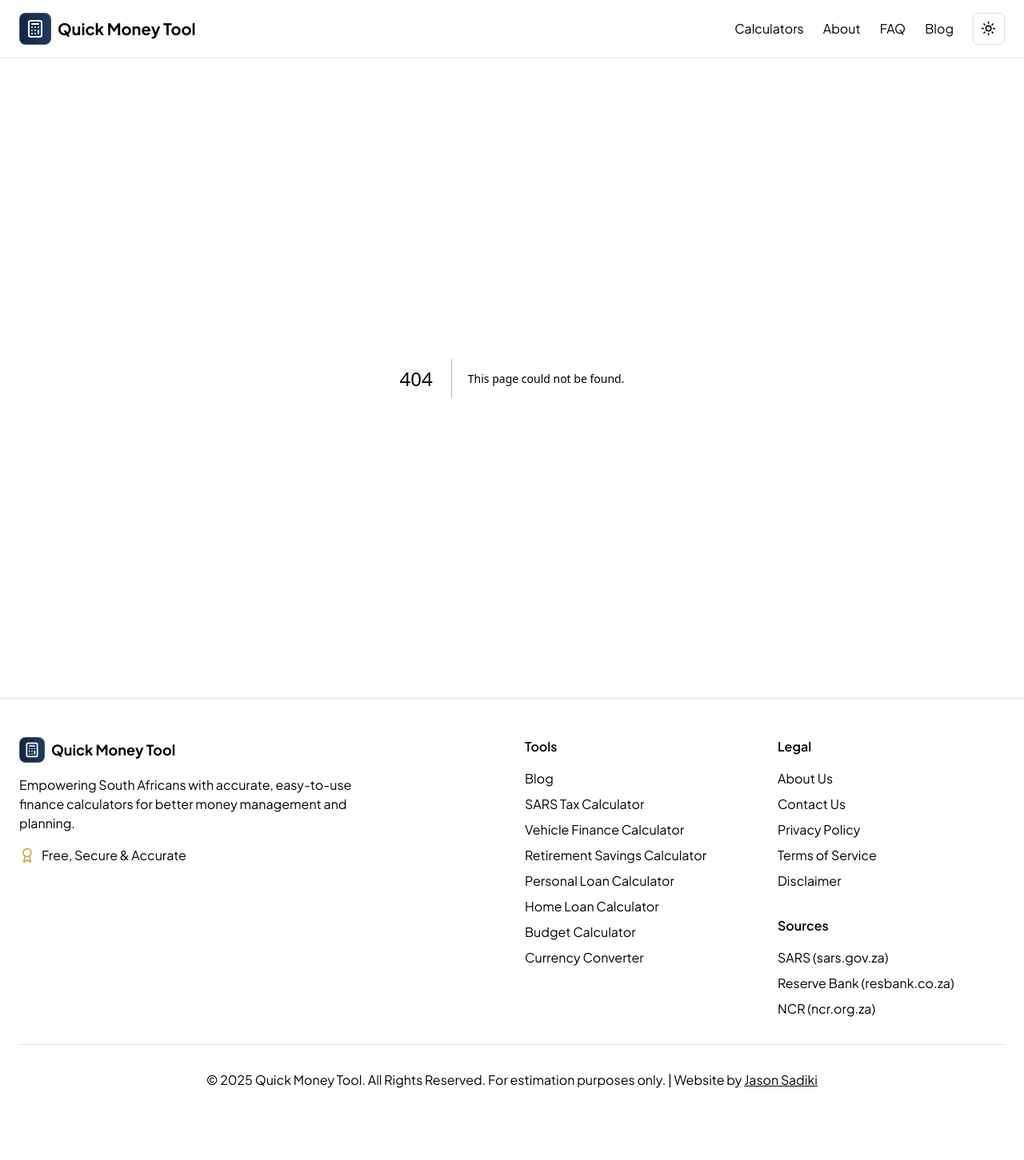
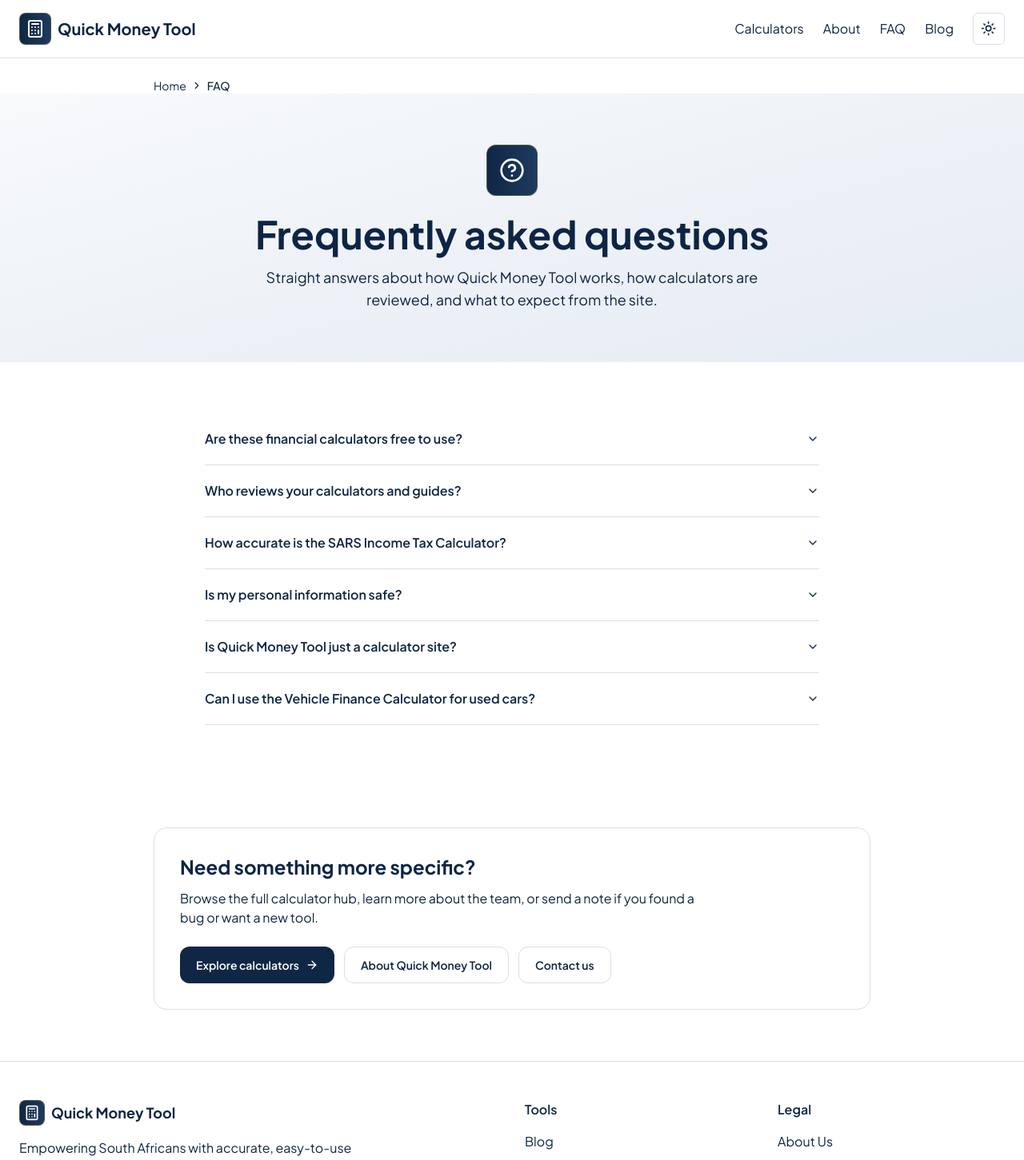
Before and after one commit to thilisadiki/fin-tool-landing-page, a Next.js app: page /faq in a window 1280 px wide. Before the commit this address had no page. Shown: the top 1451 px of the page at 80% size. Before the commit the page ends 1411 px from the top, so only its background shows below. Built offline with nearby package versions, Linux system fonts and the light colour scheme.

Commit message:
feat(FAQ): add FAQ page and update sitemap with new FAQ link

```diff
--- /dev/null
+++ b/src/app/faq/layout.tsx
@@ -0,0 +1,31 @@
+import type { Metadata } from 'next';
+
+export const metadata: Metadata = {
+  title: 'Frequently Asked Questions',
+  description:
+    'Answers to common questions about Quick Money Tool, our South African finance calculators, privacy, review process, and how the site works.',
+  keywords: [
+    'quick money tool faq',
+    'south africa finance calculator faq',
+    'financial calculator questions',
+    'quick money tool help',
+  ],
+  alternates: {
+    canonical: '/faq',
+  },
+  openGraph: {
+    title: 'Quick Money Tool FAQ',
+    description:
+      'Answers to common questions about our South African calculators, privacy, and review process.',
+    url: '/faq',
+    type: 'website',
+  },
+};
+
+export default function FaqLayout({
+  children,
+}: {
+  children: React.ReactNode;
+}) {
+  return <>{children}</>;
+}
--- /dev/null
+++ b/src/app/faq/page.tsx
@@ -0,0 +1,104 @@
+import Link from 'next/link';
+import { HelpCircle, ArrowRight } from 'lucide-react';
+import Breadcrumbs from '@/components/ui/Breadcrumbs';
+import Section from '@/components/ui/Section';
+import {
+  Accordion,
+  AccordionContent,
+  AccordionItem,
+  AccordionTrigger,
+} from '@/components/ui/accordion';
+import { faqs } from '@/data/landingPageData';
+import { faqSchema } from '@/data/schemaData';
+import { buildBreadcrumbSchema } from '@/data/calculatorSchemaData';
+
+const breadcrumbItems = [
+  { name: 'Home', url: '/' },
+  { name: 'FAQ', url: '/faq' },
+];
+
+const breadcrumbSchema = buildBreadcrumbSchema(breadcrumbItems);
+
+export default function FaqPage() {
+  return (
+    <>
+      <script
+        type="application/ld+json"
+        dangerouslySetInnerHTML={{ __html: JSON.stringify(faqSchema) }}
+      />
+      <script
+        type="application/ld+json"
+        dangerouslySetInnerHTML={{ __html: JSON.stringify(breadcrumbSchema) }}
+      />
+
+      <Breadcrumbs items={breadcrumbItems} />
+
+      <section className="px-6 py-16 bg-gradient-to-br dark:from-[#070f1a] dark:via-[#0F2744] dark:to-[#070f1a] from-slate-50 via-[#eef2f7] to-[#e6ecf4]">
+        <div className="max-w-4xl mx-auto text-center">
+          <div className="w-16 h-16 bg-gradient-to-r from-[#0F2744] to-[#1E3A5F] rounded-xl flex items-center justify-center mx-auto mb-6 border border-[#C9A84C]/30">
+            <HelpCircle className="w-8 h-8 text-white" />
+          </div>
+          <h1 className="text-4xl md:text-5xl font-bold text-foreground mb-4">
+            Frequently asked questions
+          </h1>
+          <p className="text-lg text-muted-foreground max-w-2xl mx-auto">
+            Straight answers about how Quick Money Tool works, how calculators are
+            reviewed, and what to expect from the site.
+          </p>
+        </div>
+      </section>
+
+      <Section maxWidth="max-w-3xl">
+        <Accordion type="single" collapsible className="w-full">
+          {faqs.map((faq, index) => (
+            <AccordionItem
+              value={`item-${index}`}
+              key={faq.question}
+              className="border-b border-border"
+            >
+              <AccordionTrigger className="py-5 text-base font-semibold text-foreground hover:text-[#C9A84C] hover:no-underline data-[state=open]:text-foreground dark:hover:text-[#D4B96A]">
+                {faq.question}
+              </AccordionTrigger>
+              <AccordionContent className="pb-5 text-[15px] leading-[1.7] text-muted-foreground">
+                {faq.answer}
+              </AccordionContent>
+            </AccordionItem>
+          ))}
+        </Accordion>
+      </Section>
+
+      <Section className="pt-0" maxWidth="max-w-4xl">
+        <div className="rounded-2xl border border-border bg-accent/30 p-6 md:p-8">
+          <h2 className="text-2xl font-bold text-foreground mb-3">
+            Need something more specific?
+          </h2>
+          <p className="text-muted-foreground mb-6 max-w-2xl">
+            Browse the full calculator hub, learn more about the team, or send a note if
+            you found a bug or want a new tool.
+          </p>
+          <div className="flex flex-wrap gap-3">
+            <Link
+              href="/calculators"
+              className="inline-flex items-center gap-2 rounded-xl bg-[#0F2744] px-5 py-3 text-sm font-semibold text-white transition-colors hover:bg-[#1E3A5F]"
+            >
+              Explore calculators
+              <ArrowRight className="h-4 w-4" />
+            </Link>
+            <Link
+              href="/about"
+              className="inline-flex items-center gap-2 rounded-xl border border-border px-5 py-3 text-sm font-semibold text-foreground transition-colors hover:bg-background"
+            >
+              About Quick Money Tool
+            </Link>
+            <Link
+              href="/contact"
+              className="inline-flex items-center gap-2 rounded-xl border border-border px-5 py-3 text-sm font-semibold text-foreground transition-colors hover:bg-background"
+            >
+              Contact us
+            </Link>
+          </div>
+        </div>
+      </Section>
+    </>
+  );
+}
--- a/src/app/sitemap.ts
+++ b/src/app/sitemap.ts
@@ -73,6 +73,12 @@
       priority: 0.5,
     },
     {
+      url: `${BASE_URL}/faq`,
+      lastModified: now,
+      changeFrequency: 'monthly',
+      priority: 0.6,
+    },
+    {
       url: `${BASE_URL}/privacy-policy`,
       lastModified: now,
       changeFrequency: 'yearly',
--- a/src/components/sections/Footer.tsx
+++ b/src/components/sections/Footer.tsx
@@ -50,6 +50,11 @@
                     </Link>
                   </li>
                   <li>
+                    <Link href="/faq" className="hover:text-foreground transition-colors">
+                      FAQ
+                    </Link>
+                  </li>
+                  <li>
                     <Link href="/privacy-policy" className="hover:text-foreground transition-colors">
                       Privacy Policy
                     </Link>
--- a/src/components/sections/Header.tsx
+++ b/src/components/sections/Header.tsx
@@ -3,25 +3,17 @@
 import { useEffect, useRef, useState } from 'react';
 import { AnimatePresence, motion } from 'framer-motion';
 import Link from 'next/link';
-import { usePathname } from 'next/navigation';
 import { Calculator, Menu, X } from 'lucide-react';
 import { ThemeToggle } from '@/components/ThemeToggle';
 
-type NavLink =
-  | { label: string; kind: 'route'; href: string }
-  | { label: string; kind: 'hash'; hash: string };
+type NavLink = { label: string; href: string };
 
 const navLinks: NavLink[] = [
-  { label: 'Calculators', kind: 'route', href: '/calculators' },
-  { label: 'About', kind: 'hash', hash: '#about' },
-  { label: 'FAQ', kind: 'hash', hash: '#faq' },
-  { label: 'Blog', kind: 'route', href: '/blog' },
+  { label: 'Calculators', href: '/calculators' },
+  { label: 'About', href: '/about' },
+  { label: 'FAQ', href: '/faq' },
+  { label: 'Blog', href: '/blog' },
 ];
-
-function resolveHref(link: NavLink, pathname: string): string {
-  if (link.kind === 'route') return link.href;
-  return pathname === '/' ? link.hash : `/${link.hash}`;
-}
 
 function NavItem({
   link,
@@ -32,26 +24,16 @@
   variant: 'desktop' | 'mobile';
   onNavigate?: () => void;
 }) {
-  const pathname = usePathname();
-  const href = resolveHref(link, pathname);
-
   const desktopClass =
     'hidden md:inline-block text-muted-foreground hover:text-foreground transition-colors';
   const mobileClass =
     'block px-4 py-3 rounded-lg text-base text-foreground hover:bg-accent transition-colors';
   const className = variant === 'desktop' ? desktopClass : mobileClass;
 
-  if (link.kind === 'route') {
-    return (
-      <Link href={href} onClick={onNavigate} className={className}>
-        {link.label}
-      </Link>
-    );
-  }
   return (
-    <a href={href} onClick={onNavigate} className={className}>
+    <Link href={link.href} onClick={onNavigate} className={className}>
       {link.label}
-    </a>
+    </Link>
   );
 }
 
```
